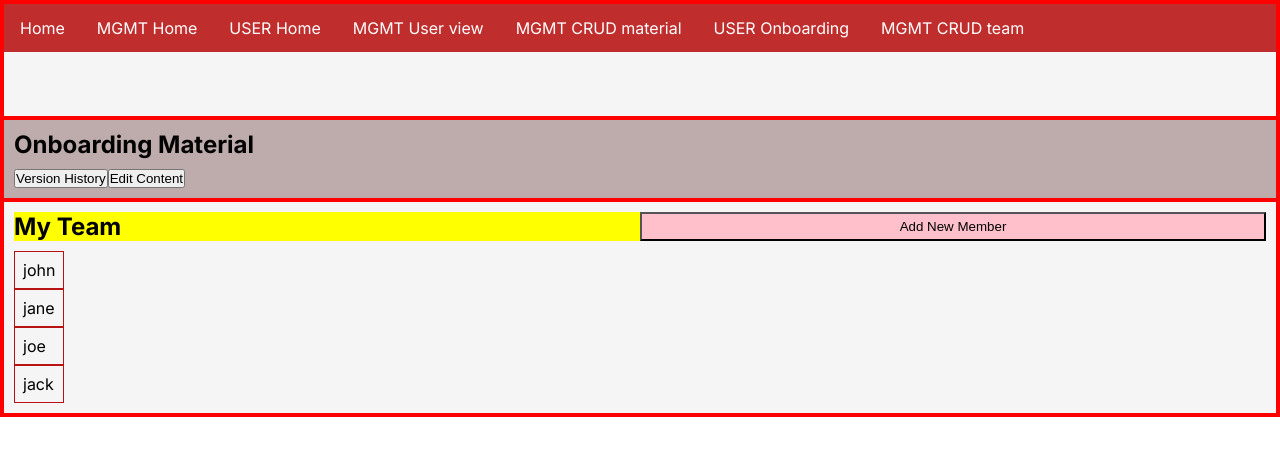
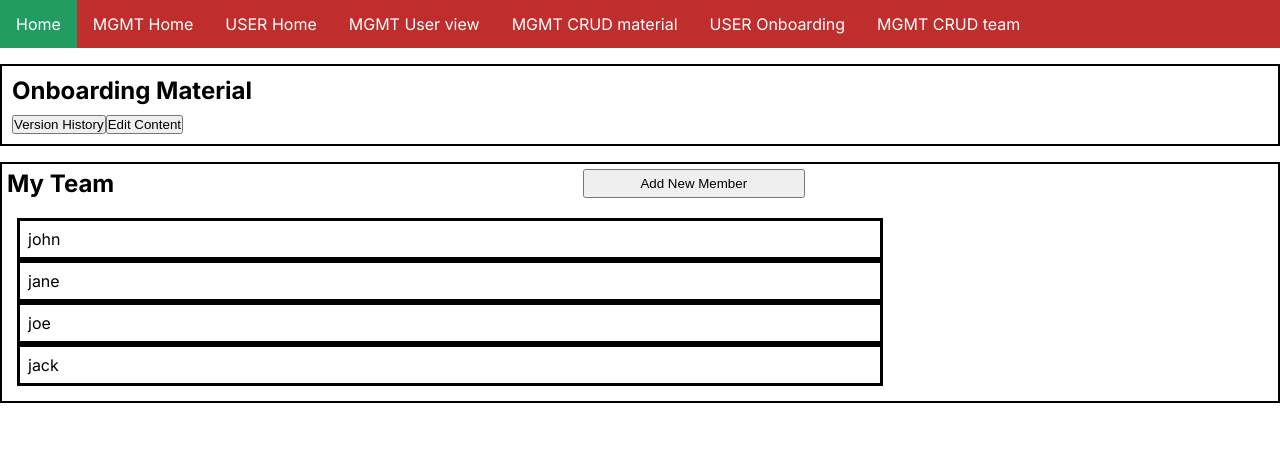
Before and after one commit to rebekahgulliver/frontend, a Next.js app: page / in a window 1280 px wide. Shown: the top 456 px of the page. Built offline with nearby package versions, Linux system fonts and the light colour scheme.

Commit message:
styling fixes

```diff
--- a/src/app/page.module.css
+++ b/src/app/page.module.css
@@ -1,6 +1,4 @@
 .container{
-  border: red solid 2px;
-  background-color: whitesmoke;
   height: 100%;
 }
 
@@ -12,34 +10,37 @@
 }
 
 .teamTitle{
-  width:50%;
-  background-color: yellow;
+  width:45%;
 }
 
 .teamButton{
-  width:50%;
-  background-color: pink;
+  width:25%;
+  margin-left: 20%;
 }
 
+
 .topSection{
-  border: solid red 2px;
   padding: 5px;
-  background-color: rgb(190, 172, 172);
+  border: solid black 2px;
+  margin-bottom: 1rem;
 }
 
 .myTeamSection{
-  border: solid red 2px;
-  padding: 5px;
+  border: solid black 2px;
+  display: flex;
+  flex-direction: column;
+  align-items: center;
+  justify-content: center;
+  height: auto;
 }
 
-.section{
-  border: solid blue 2px;
+.topSectionContainer{
+  width:70%;
+  display: flex;
 }
 
-.list-container {
-  margin: 20px auto;
-  width: 80%;
-  border: 1px solid #ddd;
+.listContainer {
+  width: 70%;
   border-radius: 5px;
   padding: 10px;
 }
@@ -47,12 +48,11 @@
 .userList {
   list-style-type: none;
   padding: 0;
-  width: 100%;
 }
 
 .userListItem {
   width: 100%;
-  border: 1px solid #b91212;
+  border: 3px solid #000000;
   padding: 8px;
 }
 
--- a/src/app/page.tsx
+++ b/src/app/page.tsx
@@ -28,8 +28,10 @@ export default function Home() {
 
       <div className={styles.myTeamSection}>
         <div className={styles.fullWidthContainer}>
+          <div className={styles.topSectionContainer}>
             <h2 className={styles.teamTitle}>My Team</h2>
             <button className={styles.teamButton}>Add New Member</button>
+          </div>
         </div>
         <div className={styles.fullWidthContainer}>
           <div className={styles.listContainer}>
--- a/src/components/navigation-bar/navigation.module.css
+++ b/src/components/navigation-bar/navigation.module.css
@@ -1,6 +1,5 @@
 .container{
-  padding-bottom: 4rem;
-  border: red solid 2px;
+  padding-bottom: 1rem;
 }
 
 .navList {
```
